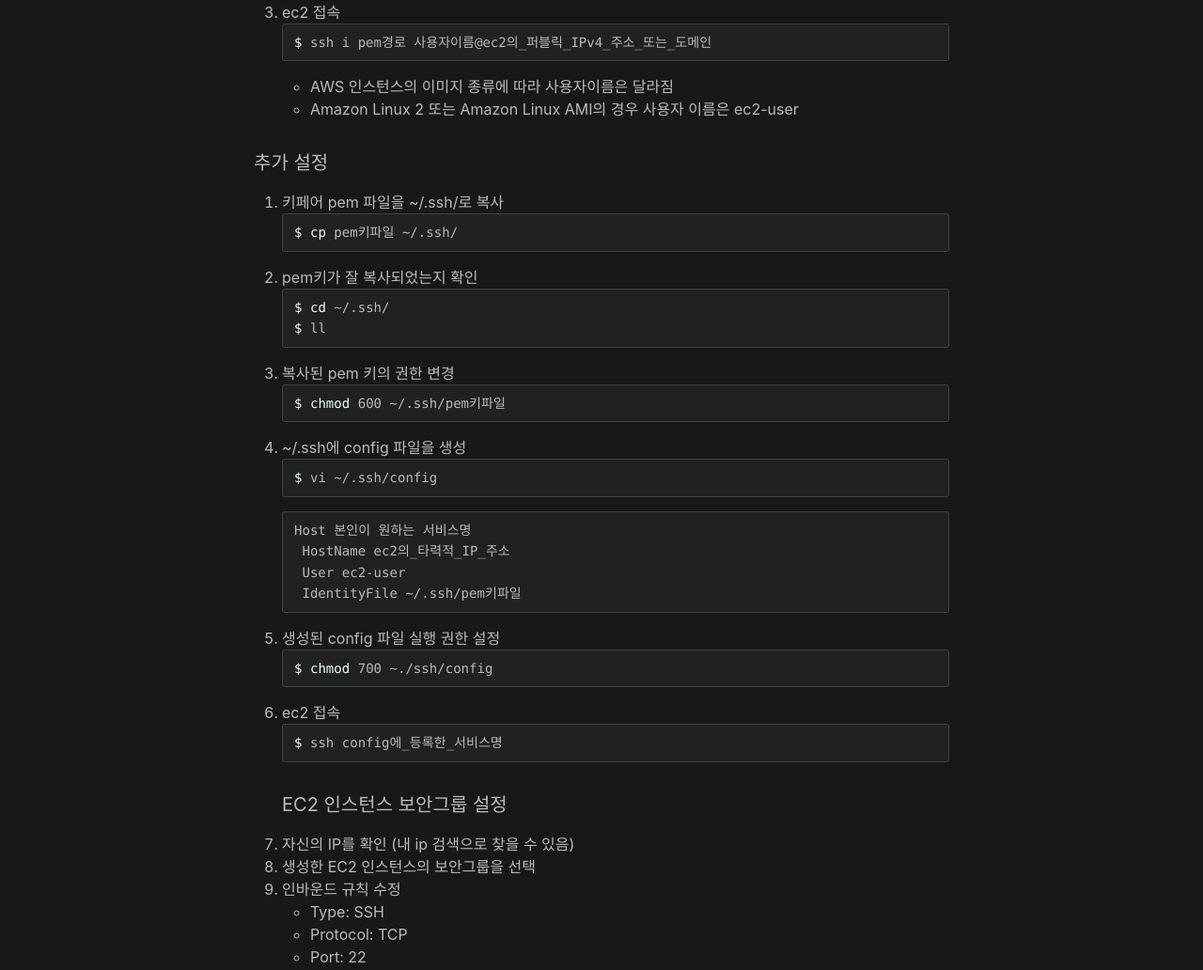
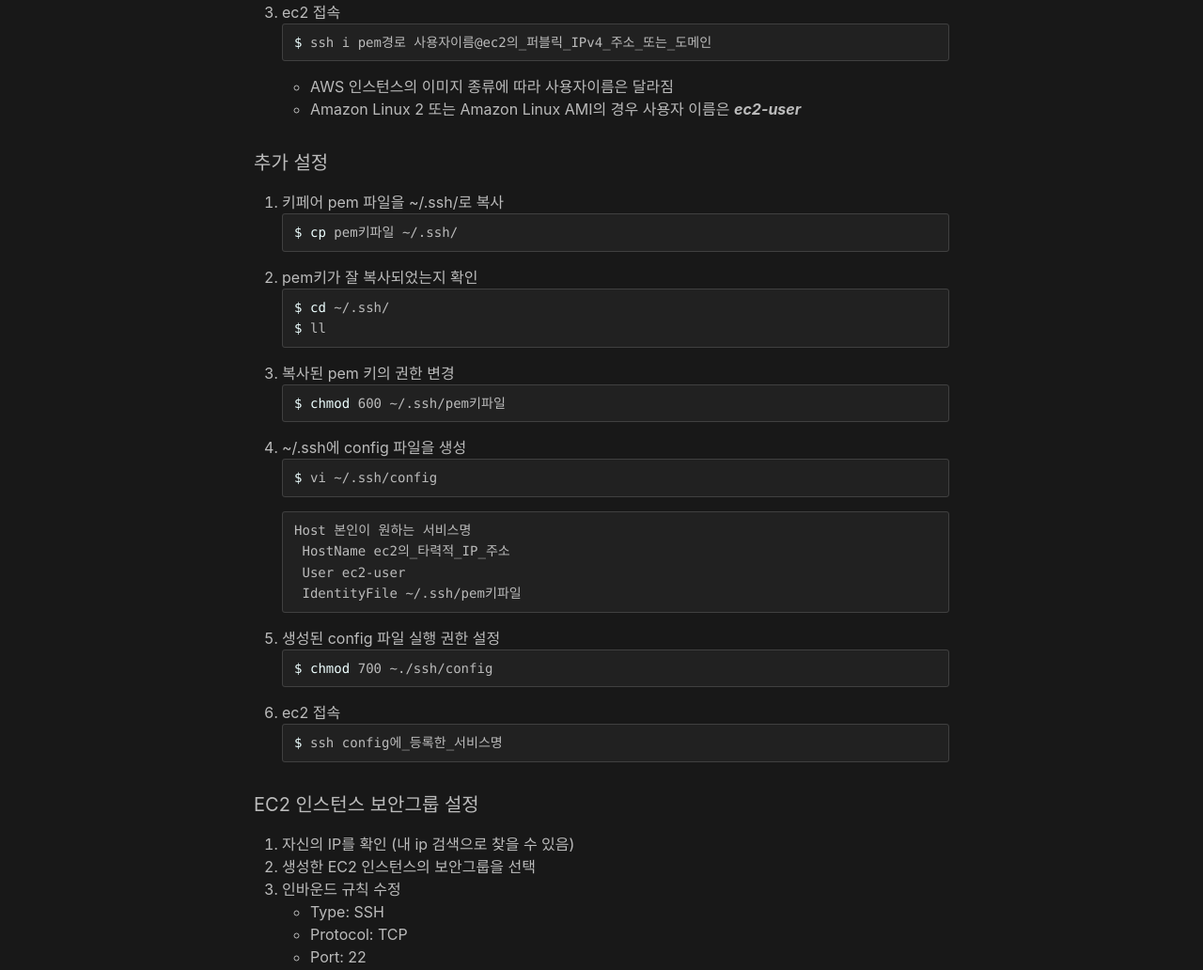
Before and after one commit to hanbee1005/hanbee1005.github.io, a Jekyll site: the page built from _posts/2021-10-08-aws-ec2-ssh.md, in a window 1280 px wide. Shown: the part 354-1386 px from the top of the page at 94% size. Built offline with Jekyll 4.4.1, drawn with Linux system fonts in a browser that asks for light colours.

Commit message:
Update 2021-10-08-aws-ec2-ssh.md

````diff
--- a/_posts/2021-10-08-aws-ec2-ssh.md
+++ b/_posts/2021-10-08-aws-ec2-ssh.md
@@ -15,7 +15,7 @@ $ chmod 600 pem파일이름.pem
 $ ssh i pem경로 사용자이름@ec2의_퍼블릭_IPv4_주소_또는_도메인
 ```
 - AWS 인스턴스의 이미지 종류에 따라 사용자이름은 달라짐
-- Amazon Linux 2 또는 Amazon Linux AMI의 경우 사용자 이름은 ec2-user
+- Amazon Linux 2 또는 Amazon Linux AMI의 경우 사용자 이름은 ***ec2-user***
 
 #### 추가 설정
 1. 키페어 pem 파일을 ~/.ssh/로 복사
@@ -49,6 +49,7 @@ $ chmod 700 ~./ssh/config
 ```shell
 $ ssh config에_등록한_서비스명
 ```
+
 #### EC2 인스턴스 보안그룹 설정
 1. 자신의 IP를 확인 (내 ip 검색으로 찾을 수 있음)
 2. 생성한 EC2 인스턴스의 보안그룹을 선택
````
